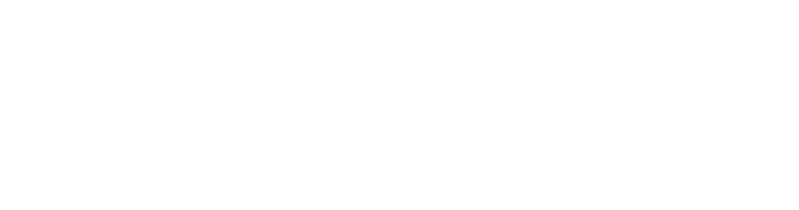
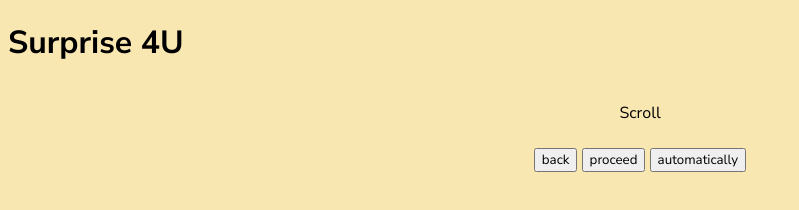
Before and after one commit to Ash-x1/to_you, a plain HTML site: page index.html in a window 1280 px wide. Shown: the whole page, without its empty margins (0-799 px from the left). Drawn offline with Linux system fonts and the light colour scheme; a web font is replaced by a local one.

Commit message:
Add core html code

```diff
--- a/index.html
+++ b/index.html
@@ -7,9 +7,17 @@
     <title>To-You || little surprise</title>
 </head>
 <body>
-
-
-
+    <h1>Surprise 4U</h1>
+    <div class="main">
+        <div class="p-div">
+            <p>Scroll</p>
+        </div>
+        <div class="btn-div">
+            <button>back</button>
+            <button>proceed</button>
+            <button>automatically</button>
+        </div>
+    </div>
 
     <script src="script.js"></script>
 </body>
--- a/style.css
+++ b/style.css
@@ -0,0 +1,17 @@
+@import url('https://fonts.googleapis.com/css2?family=Bitcount+Grid+Single:wght@100..900&family=Nunito+Sans:ital,opsz,wght@0,6..12,200..1000;1,6..12,200..1000&display=swap');
+
+*{
+    font-family: 'Nunito Sans', sans-serif;
+}
+
+body{
+    background-color: #F9E7B2;
+}
+
+.main{
+    display: flex;
+    flex-direction: column;
+    gap: 8px;
+    align-items: center;
+    justify-content: center;
+}
```
